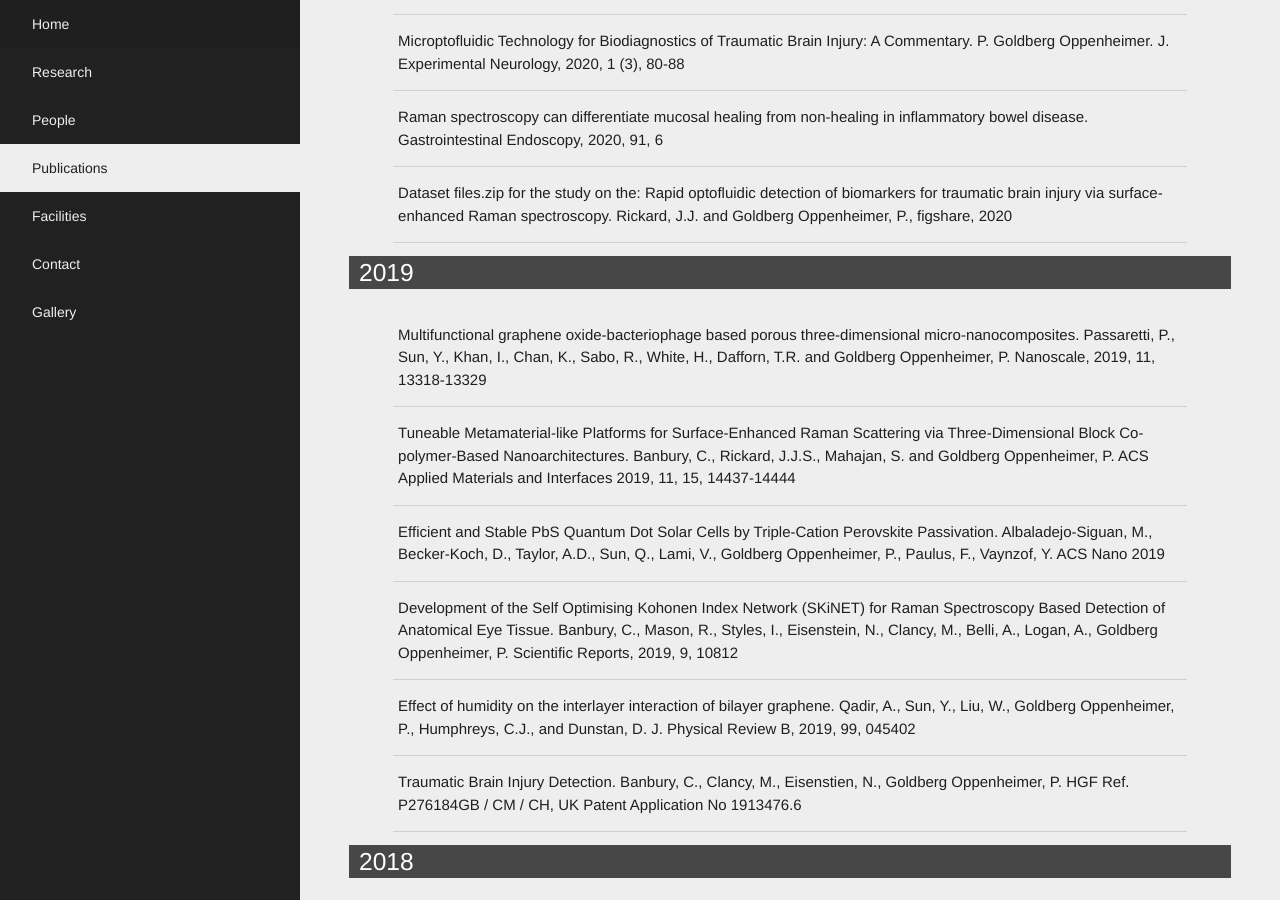
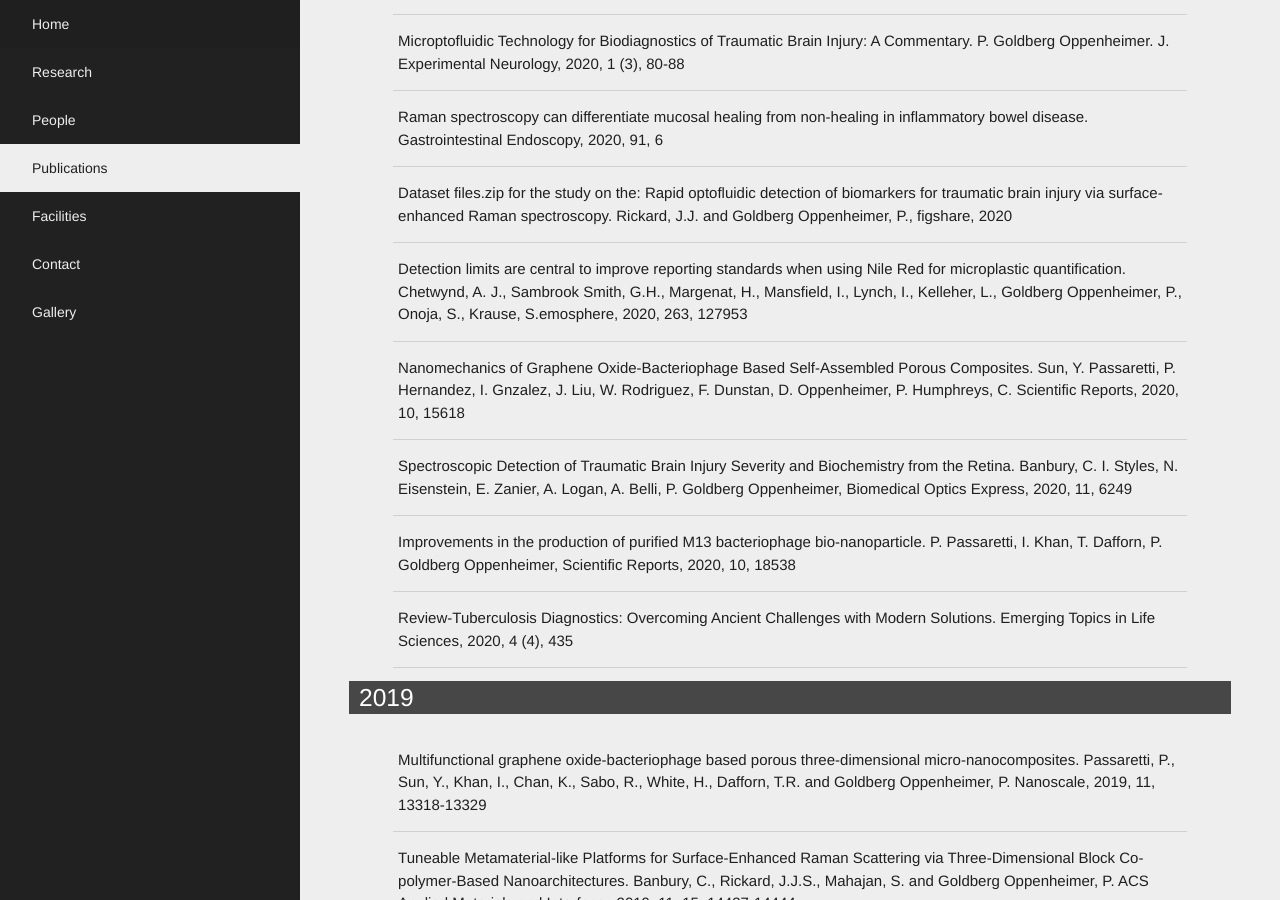
Before and after one commit to cbanbury/anmsa-port, a Jekyll site: the page built from publications.html, in a window 1280 px wide and 900 px high, scrolled down 752 px. Built offline with Jekyll 4.4.1, drawn with Linux system fonts in a browser that asks for light colours.

Commit message:
Update publications.yml

```diff
--- a/_data/publications.yml
+++ b/_data/publications.yml
@@ -8,7 +8,11 @@
     - 'Microptofluidic Technology for Biodiagnostics of Traumatic Brain Injury: A Commentary. P. Goldberg Oppenheimer. J. Experimental Neurology, 2020, 1 (3), 80-88'
     - 'Raman spectroscopy can differentiate mucosal healing from non-healing in inflammatory bowel disease. Gastrointestinal Endoscopy, 2020, 91, 6'
     - 'Dataset files.zip for the study on the: Rapid optofluidic detection of biomarkers for traumatic brain injury via surface-enhanced Raman spectroscopy. Rickard, J.J. and Goldberg Oppenheimer, P., figshare, 2020'
-
+    - 'Detection limits are central to improve reporting standards when using Nile Red for microplastic quantification. Chetwynd, A. J., Sambrook Smith, G.H.,  Margenat, H., Mansfield, I., Lynch, I., Kelleher, L., Goldberg Oppenheimer, P., Onoja, S., Krause, S.emosphere, 2020, 263, 127953'
+    - 'Nanomechanics of Graphene Oxide-Bacteriophage Based Self-Assembled Porous Composites. Sun, Y. Passaretti, P. Hernandez, I. Gnzalez, J. Liu, W. Rodriguez, F. Dunstan, D. Oppenheimer, P. Humphreys, C. Scientific Reports, 2020, 10, 15618'
+    - 'Spectroscopic Detection of Traumatic Brain Injury Severity and Biochemistry from the Retina.  Banbury, C. I. Styles, N. Eisenstein, E. Zanier, A. Logan, A. Belli, P. Goldberg Oppenheimer, Biomedical Optics Express, 2020, 11, 6249'
+    - 'Improvements in the production of purified M13 bacteriophage bio-nanoparticle. P. Passaretti, I. Khan, T. Dafforn, P. Goldberg Oppenheimer, Scientific Reports, 2020, 10, 18538'
+    - 'Review-Tuberculosis Diagnostics: Overcoming Ancient Challenges with Modern Solutions. Emerging Topics in Life Sciences, 2020, 4 (4), 435'
 
 - year: 2019
   publications:
```
